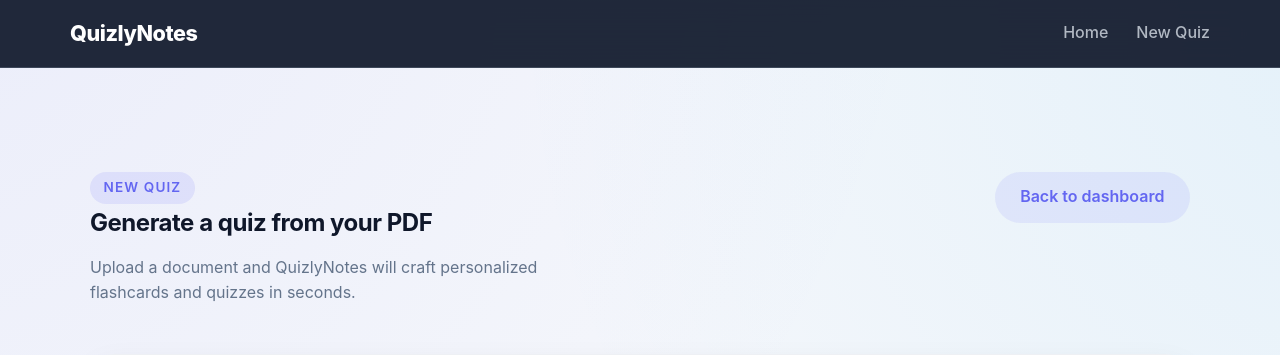
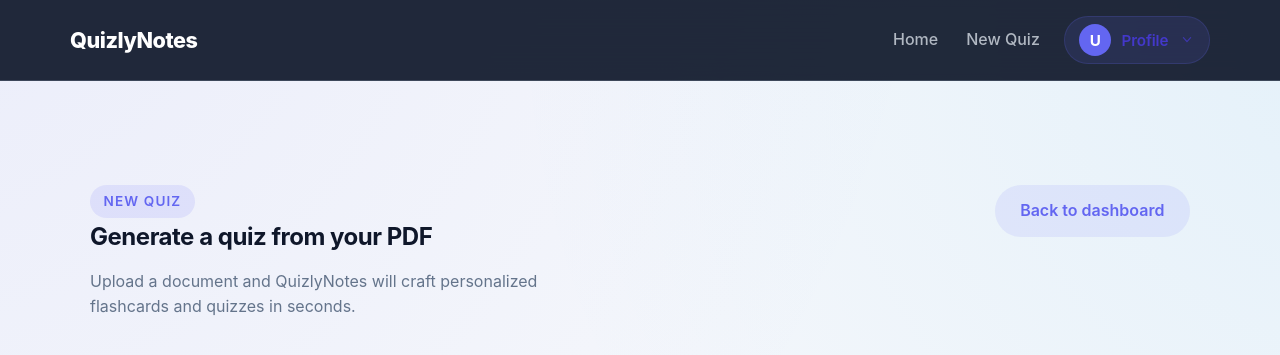
Before and after one commit to joeFerguson3/Flashcard-generator, a Flask app: page /upload in a window 1280 px wide. Shown: the top 355 px of the page. Run offline with Flask 3, Linux system fonts and the light colour scheme.

Commit message:
Add profile dropdown menu to navigation

```diff
--- a/app.py
+++ b/app.py
@@ -1,4 +1,4 @@
-from flask import Flask, render_template
+from flask import Flask, render_template, session
 from extensions import db
 from flask_dance.contrib.google import make_google_blueprint
 from dotenv import load_dotenv
@@ -48,6 +48,21 @@ def create_app():
     app.register_blueprint(flashcards_bp)
     app.register_blueprint(main_bp)
 
+    @app.context_processor
+    def inject_user_profile():
+        user_id = session.get("user-id") or session.get("user_id")
+        email = session.get("user_email")
+
+        if user_id and not email:
+            from models import User
+
+            user = User.query.get(user_id)
+            if user:
+                email = user.email
+                session["user_email"] = email
+
+        return {"nav_user": {"id": user_id, "email": email}}
+
     with app.app_context():
         from models import User, Flashcard, FlashcardSet
         db.create_all()
--- a/static/css/style.css
+++ b/static/css/style.css
@@ -132,6 +132,130 @@ ul {
     gap: 0.75rem;
 }
 
+.profile-menu {
+    position: relative;
+}
+
+.profile-toggle {
+    display: inline-flex;
+    align-items: center;
+    gap: 0.65rem;
+    padding: 0.45rem 0.9rem;
+    border-radius: 999px;
+    background: rgba(99, 102, 241, 0.12);
+    color: #4338ca;
+    font-weight: 600;
+    font-size: 0.95rem;
+    border: 1px solid rgba(99, 102, 241, 0.18);
+    box-shadow: none;
+    transition: background 0.2s ease, color 0.2s ease, border 0.2s ease;
+}
+
+.profile-toggle:hover,
+.profile-toggle:focus-visible {
+    background: rgba(99, 102, 241, 0.2);
+    border-color: rgba(99, 102, 241, 0.35);
+    color: #312e81;
+}
+
+.profile-toggle__avatar {
+    display: inline-flex;
+    align-items: center;
+    justify-content: center;
+    width: 2rem;
+    height: 2rem;
+    border-radius: 50%;
+    background: var(--primary);
+    color: #fff;
+    font-size: 0.95rem;
+    font-weight: 700;
+}
+
+.profile-toggle__label {
+    letter-spacing: -0.01em;
+}
+
+.profile-toggle__chevron {
+    width: 1rem;
+    height: 1rem;
+    opacity: 0.75;
+    transition: transform 0.2s ease;
+}
+
+.profile-toggle[aria-expanded="true"] .profile-toggle__chevron {
+    transform: rotate(180deg);
+}
+
+.profile-dropdown {
+    position: absolute;
+    right: 0;
+    top: calc(100% + 0.75rem);
+    min-width: 240px;
+    background: var(--surface);
+    border-radius: var(--radius-md);
+    box-shadow: 0 18px 40px rgba(15, 23, 42, 0.18);
+    border: 1px solid rgba(148, 163, 184, 0.2);
+    padding: 1rem 1.15rem;
+    display: flex;
+    flex-direction: column;
+    gap: 1rem;
+    transition: opacity 0.2s ease, transform 0.2s ease;
+    transform-origin: top right;
+    z-index: 1200;
+}
+
+.profile-dropdown[hidden] {
+    opacity: 0;
+    transform: translateY(-6px);
+    pointer-events: none;
+}
+
+.profile-dropdown__section {
+    display: grid;
+    gap: 0.2rem;
+}
+
+.profile-dropdown__eyebrow {
+    font-size: 0.75rem;
+    text-transform: uppercase;
+    letter-spacing: 0.12em;
+    color: var(--muted);
+}
+
+.profile-dropdown__email {
+    font-weight: 600;
+    font-size: 0.95rem;
+    word-break: break-word;
+}
+
+.profile-dropdown__meta {
+    font-size: 0.8rem;
+    color: var(--muted);
+}
+
+.profile-dropdown__actions {
+    display: flex;
+    justify-content: flex-end;
+}
+
+.profile-dropdown__delete {
+    padding: 0.55rem 1.1rem;
+    border-radius: 999px;
+    background: #ef4444;
+    color: #fff;
+    font-size: 0.9rem;
+    font-weight: 600;
+    border: none;
+    box-shadow: 0 12px 24px rgba(239, 68, 68, 0.25);
+    transition: background 0.2s ease, box-shadow 0.2s ease;
+}
+
+.profile-dropdown__delete:hover,
+.profile-dropdown__delete:focus-visible {
+    background: #dc2626;
+    box-shadow: 0 16px 28px rgba(220, 38, 38, 0.28);
+}
+
 .nav-toggle {
     display: none;
     flex-direction: column;
--- a/static/js/script.js
+++ b/static/js/script.js
@@ -198,6 +198,54 @@ document.querySelectorAll('.draggable').forEach(item => {
     item.addEventListener('dragleave', dragLeave);
 });
 
+document.addEventListener('DOMContentLoaded', () => {
+    const profileToggle = document.querySelector('[data-profile-toggle]');
+    const profileDropdown = document.querySelector('[data-profile-dropdown]');
+
+    if (profileToggle && profileDropdown) {
+        const closeDropdown = () => {
+            profileDropdown.hidden = true;
+            profileDropdown.classList.remove('is-open');
+            profileToggle.setAttribute('aria-expanded', 'false');
+        };
+
+        profileToggle.addEventListener('click', event => {
+            event.preventDefault();
+            const isExpanded = profileToggle.getAttribute('aria-expanded') === 'true';
+            if (isExpanded) {
+                closeDropdown();
+            } else {
+                profileDropdown.hidden = false;
+                profileDropdown.classList.add('is-open');
+                profileToggle.setAttribute('aria-expanded', 'true');
+                profileDropdown.focus();
+            }
+        });
+
+        document.addEventListener('click', event => {
+            if (!profileDropdown.contains(event.target) && !profileToggle.contains(event.target)) {
+                closeDropdown();
+            }
+        });
+
+        profileDropdown.addEventListener('keydown', event => {
+            if (event.key === 'Escape') {
+                closeDropdown();
+                profileToggle.focus();
+            }
+        });
+    }
+
+    document.querySelectorAll('[data-confirm-delete]').forEach(form => {
+        form.addEventListener('submit', event => {
+            const confirmed = window.confirm('Are you sure you want to delete your account? This action cannot be undone.');
+            if (!confirmed) {
+                event.preventDefault();
+            }
+        });
+    });
+});
+
 let dragSrcEl = null;
 let prev = null;
 
--- a/templates/menu-bar.html
+++ b/templates/menu-bar.html
@@ -7,5 +7,26 @@
                 <li><a href="/upload">New Quiz</a></li>
             </ul>
         </nav>
+        <div class="nav-actions">
+            <div class="profile-menu" data-profile-menu>
+                <button type="button" class="profile-toggle" data-profile-toggle aria-haspopup="true" aria-expanded="false">
+                    <span class="profile-toggle__avatar" aria-hidden="true">{{ (nav_user.email or 'U')[:1]|upper }}</span>
+                    <span class="profile-toggle__label">Profile</span>
+                    <svg class="profile-toggle__chevron" viewBox="0 0 20 20" aria-hidden="true" focusable="false">
+                        <path d="M5.5 7l4.5 5 4.5-5" fill="none" stroke="currentColor" stroke-linecap="round" stroke-linejoin="round" stroke-width="1.5" />
+                    </svg>
+                </button>
+                <div class="profile-dropdown" data-profile-dropdown hidden tabindex="-1" role="dialog" aria-label="User profile menu">
+                    <div class="profile-dropdown__section">
+                        <p class="profile-dropdown__eyebrow">Signed in as</p>
+                        <p class="profile-dropdown__email">{{ nav_user.email or 'Unknown email' }}</p>
+                        <p class="profile-dropdown__meta">User ID: {{ nav_user.id or 'N/A' }}</p>
+                    </div>
+                    <form action="{{ url_for('auth.delete_account') }}" method="post" class="profile-dropdown__actions" data-confirm-delete>
+                        <button type="submit" class="profile-dropdown__delete">Delete account</button>
+                    </form>
+                </div>
+            </div>
+        </div>
     </div>
 </header>
```
Also changed, not shown: routes/auth.py (+28 -2 lines).
